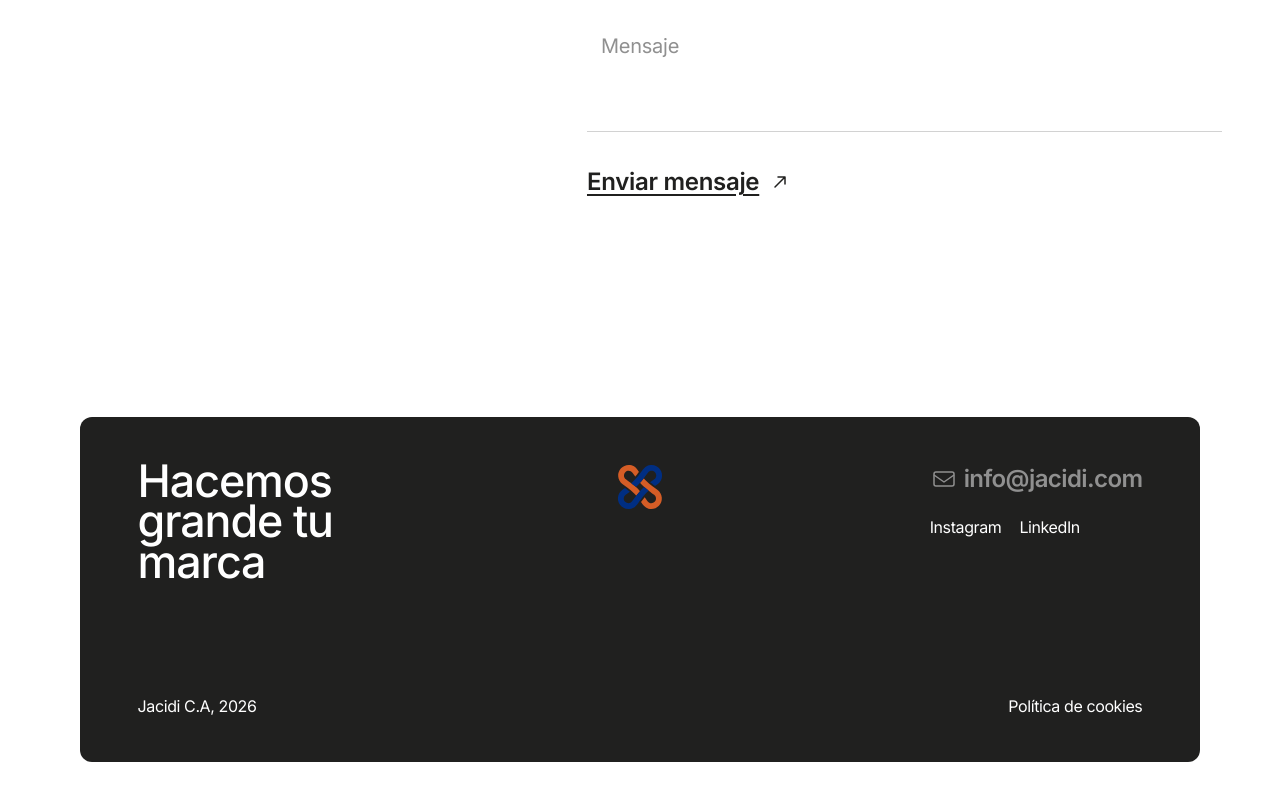
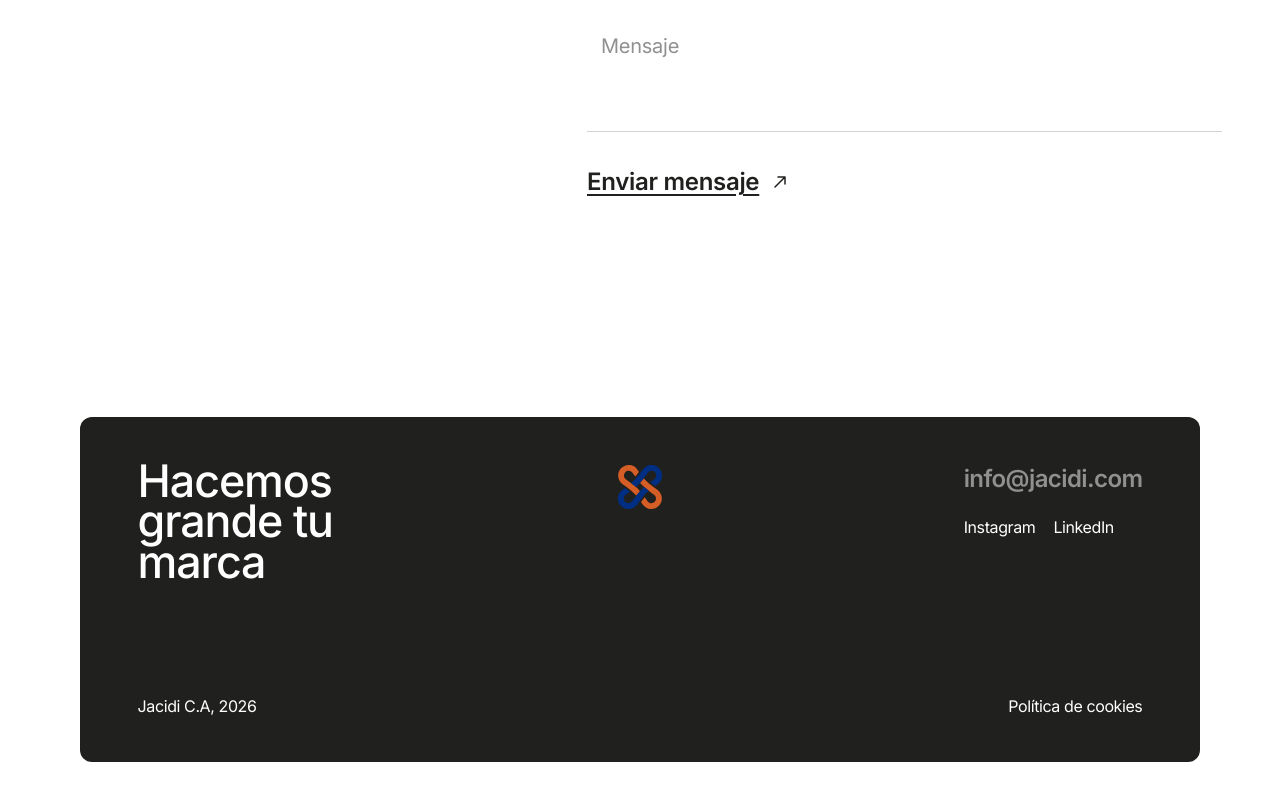
Before and after one commit to tmorenods-cloud/Webjacidi2026make, a React (Vite) app: page /design-system in a window 1280 px wide. Shown: the part 8025-8825 px from the top of the page. Built offline with nearby package versions, Linux system fonts and the light colour scheme.

Commit message:
style: ajustes en Footer (quitar icono email) y HomePage (bajar info card y salto de linea en CTA)

```diff
--- a/src/app/components/global/Footer.tsx
+++ b/src/app/components/global/Footer.tsx
@@ -26,12 +26,7 @@ export function Footer() {
               <div className="columna-info flex flex-col flex-1 items-end min-w-0">
                 <div className="info-contacto-footer flex flex-col gap-[18px] items-start">
                   <div className="email-footer flex gap-[6px] items-center">
-                    <div className="icono-email relative shrink-0 size-[28px] flex items-center justify-center">
-                      <svg width="22" height="22" viewBox="0 0 22 22" fill="none">
-                        <rect x="1" y="4" width="20" height="14" rx="2" stroke="#909090" strokeWidth="1.5" />
-                        <path d="M1 7l10 7 10-7" stroke="#909090" strokeWidth="1.5" strokeLinejoin="round" />
-                      </svg>
-                    </div>
+
                     <p className="texto-email-footer font-semibold text-[#909090] text-[24px] tracking-[-0.03em] whitespace-nowrap">info@jacidi.com</p>
                   </div>
                   <div className="redes-sociales flex gap-[18px] items-start font-normal text-white text-[16px] tracking-[-0.0125em] whitespace-nowrap">
--- a/src/app/pages/HomePage.tsx
+++ b/src/app/pages/HomePage.tsx
@@ -478,8 +478,8 @@ function SectionProyects() {
               ))}
             </div>
             <div
-              className="tarjeta-info-proyecto absolute backdrop-blur-[16px] bg-[rgba(0,0,0,0.8)] flex items-center left-[17px] overflow-hidden px-6 py-[23px] rounded-[12px] w-[566px] transition-opacity duration-500 ease-in-out"
-              style={{ bottom: 40, opacity: activeClient !== null ? 1 : 0 }}
+              className="tarjeta-info-proyecto absolute backdrop-blur-[16px] bg-[rgba(0,0,0,0.55)] flex items-center left-[17px] overflow-hidden px-6 py-[23px] rounded-[12px] w-[566px] transition-opacity duration-500 ease-in-out"
+              style={{ bottom: 17, opacity: activeClient !== null ? 1 : 0 }}
             >
               <ul className="lista-logros-proyecto font-medium text-white text-[20px] tracking-[-0.0125em] list-disc whitespace-nowrap">
                 {(clientBullets[activeClient] ?? []).map((b, i) => (
@@ -514,7 +514,9 @@ function SectionProyects() {
               transition: "color 0.5s ease 200ms",
             }}
           >
-            Ver todos los proyectos
+            Ver todos
+            <br />
+            los proyectos
           </p>
           <div className="icono-flecha-cta overflow-hidden relative shrink-0 size-[160px] z-10 flex items-center justify-center">
             <svg width="160" height="160" viewBox="0 0 160 160" fill="none" xmlns="http://www.w3.org/2000/svg">
```
